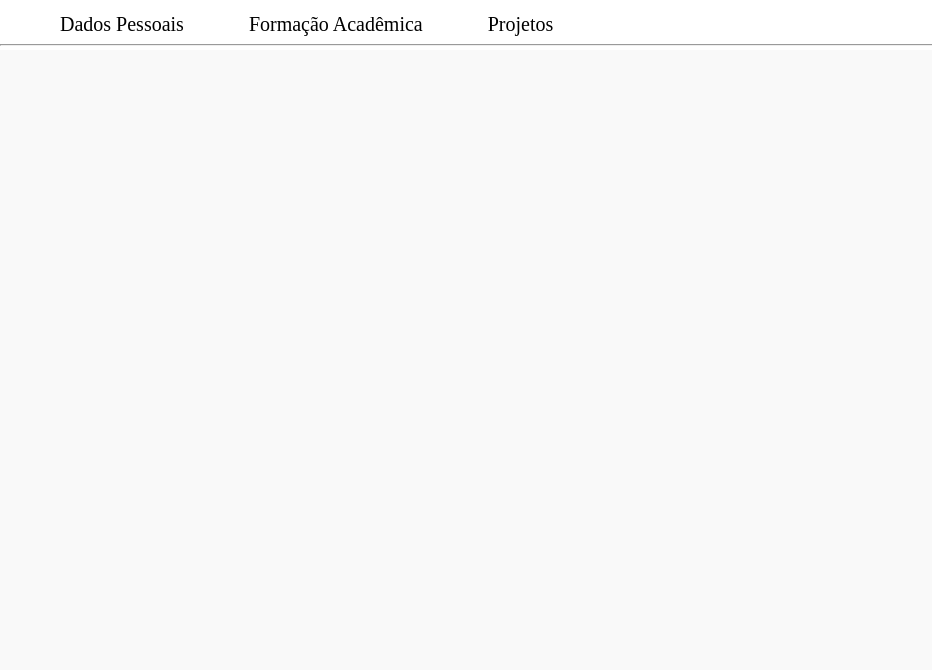
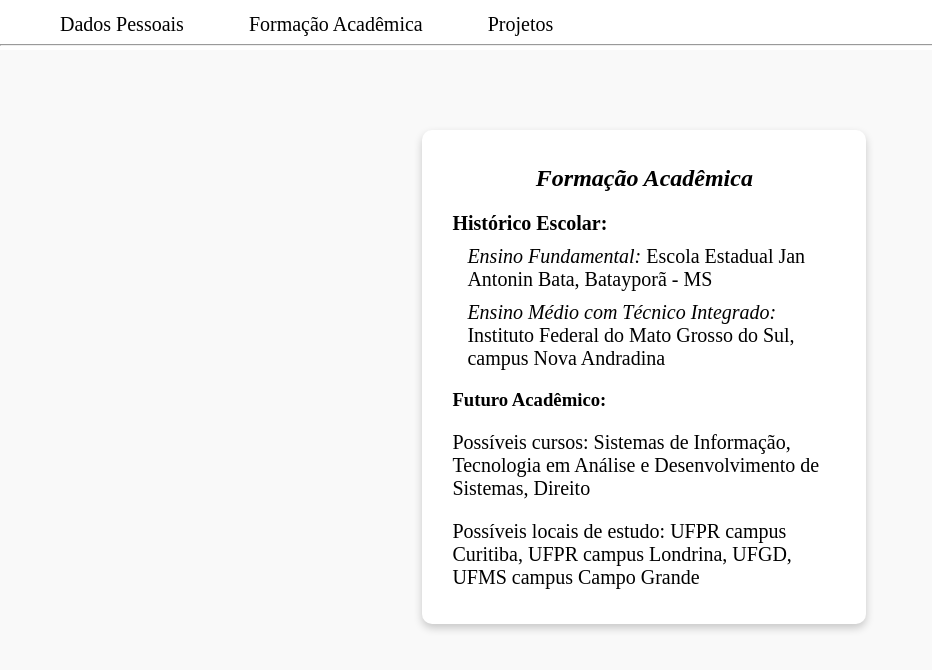
Before and after one commit to mar1anaferr0ni/projetoptas, a website: page formacao.html in a window 1280 px wide. Shown: the whole page, without its empty margins (0-932 px from the left). Drawn offline with Linux system fonts and the light colour scheme.

Commit message:
página de formação acadêmica (html) pronta e estilizada

```diff
--- a/formacao.html
+++ b/formacao.html
@@ -13,11 +13,23 @@
     <nav>
       <ul>
         <li><a href="/">Dados Pessoais</a></li>
-        <li><a href="/formacao">Formação Acadêmica</a></li>
+        <li><a href="/formacao-academica">Formação Acadêmica</a></li>
         <li><a href="/projetos">Projetos</a></li>
       </ul>
       <hr/>
     </nav>
   </header>
+  <section>
+      <div class="card">
+          <h2> Formação Acadêmica </h2>
+          <ul> <span> Histórico Escolar: </span>
+              <li><span>Ensino Fundamental:</span> Escola Estadual Jan Antonin Bata, Batayporã - MS</li>
+              <li><span>Ensino Médio com Técnico Integrado:</span> Instituto Federal do Mato Grosso do Sul, campus Nova Andradina</li>
+          </ul>
+          <h3> Futuro Acadêmico:</h3>
+          <p> Possíveis cursos: Sistemas de Informação, Tecnologia em Análise e Desenvolvimento de Sistemas, Direito</p>
+          <p> Possíveis locais de estudo: UFPR campus Curitiba, UFPR campus Londrina, UFGD, UFMS campus Campo Grande </p>
+        </div>
+  </section>
 </body>
 </html>
--- a/index.js
+++ b/index.js
@@ -9,6 +9,10 @@
   res.sendFile(path.join(__dirname, '/index.html'));
 })
 
+app.get('/formacao-academica', (req, res) => {
+  res.sendFile(path.join(__dirname, '/formacao.html'));
+})
+
 app.listen(port, () => {
   console.log(`Servidor rodando na porta ${port}`)
 })
```
Also changed, not shown: index.html (+1 -1 lines).
